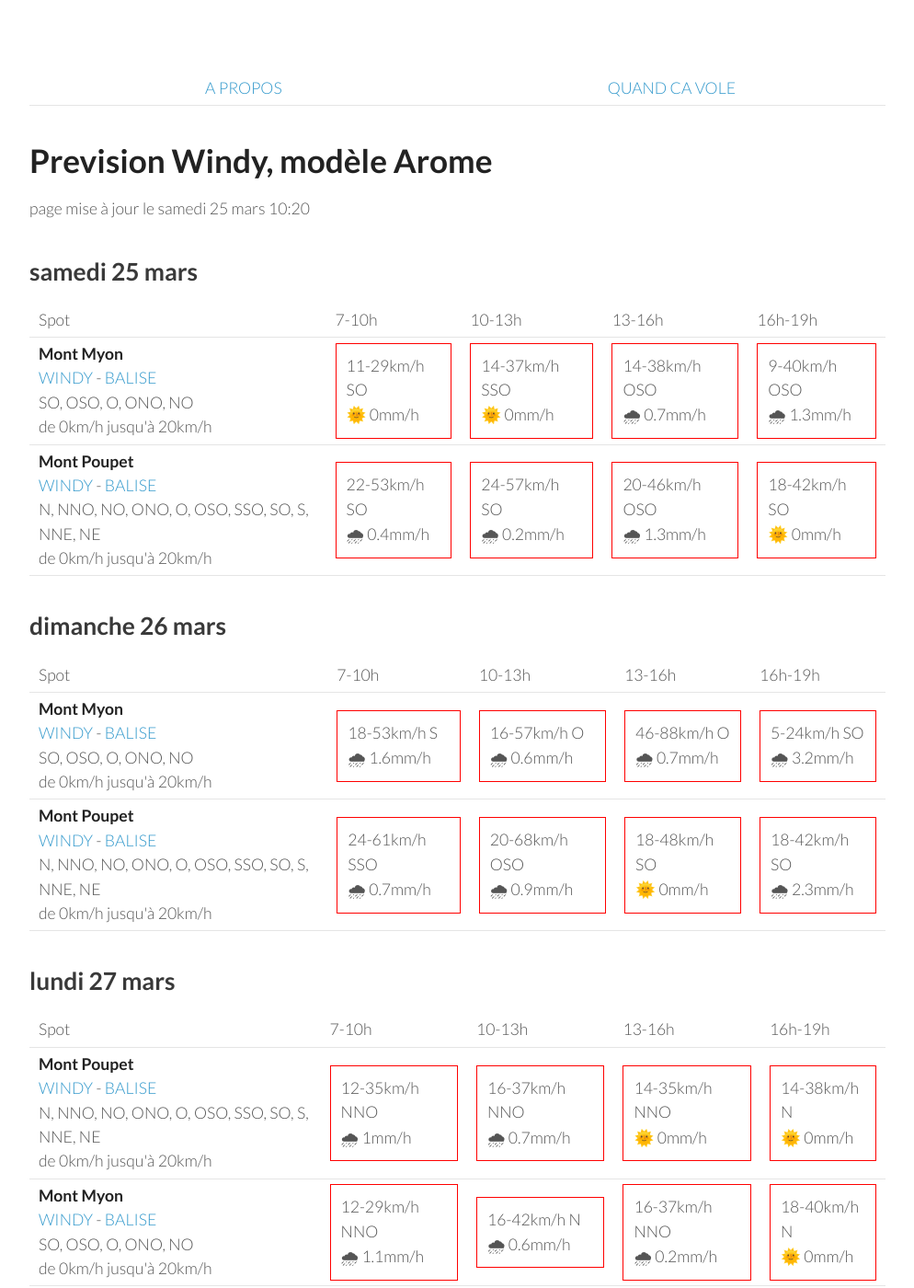
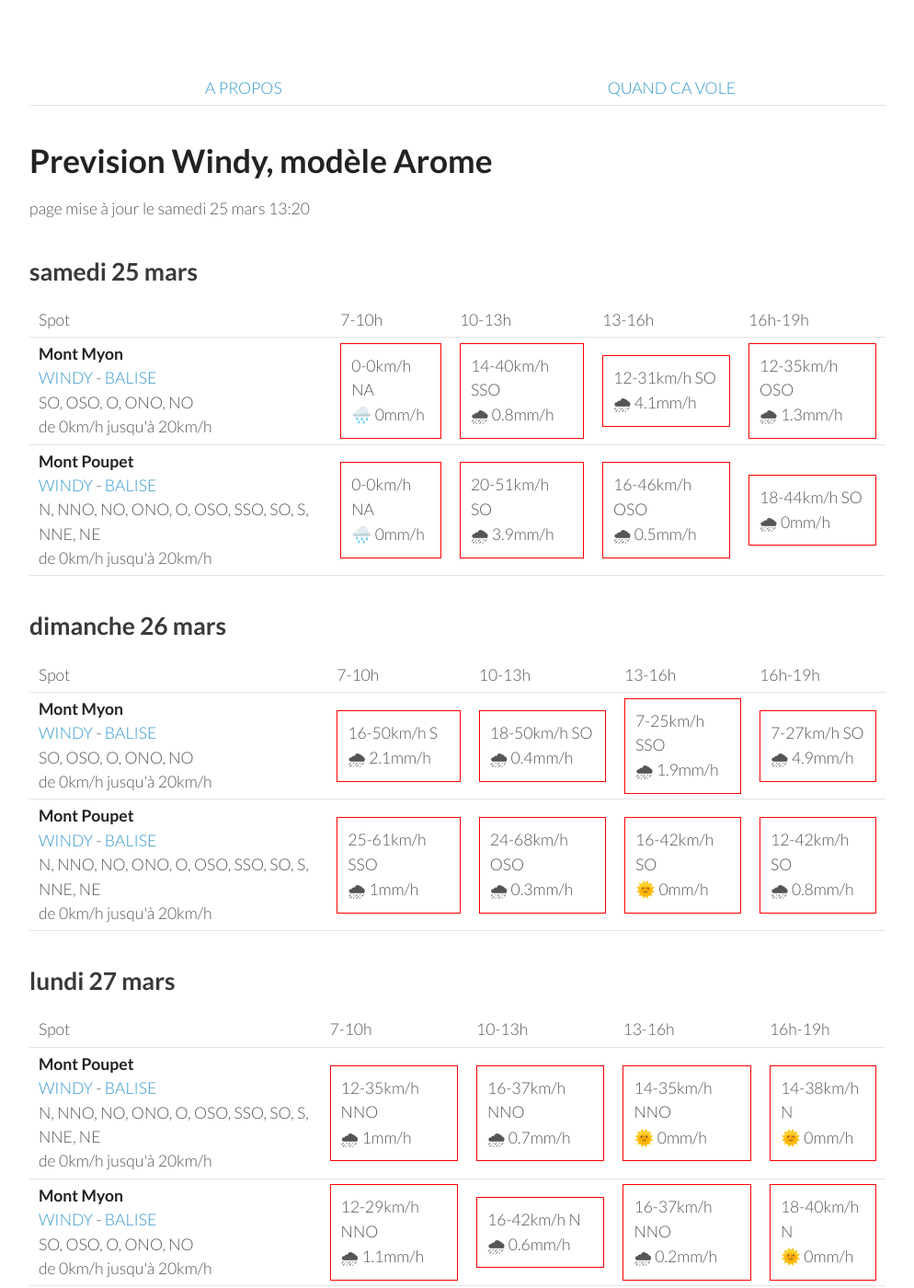
Before and after one commit to parapente-dans-le-nord/parapente-dans-le-nord.github.io, a Jekyll site: the page built from jura.markdown, in a window 1280 px wide and 1400 px high. Shown: the whole window at 92% size, without its empty margins (26-1020 px from the left). Built offline with Jekyll 4.4.1, drawn with Linux system fonts in a browser that asks for light colours.

Commit message:
update index.markdown

```diff
--- a/jura.markdown
+++ b/jura.markdown
@@ -7,7 +7,7 @@ title:  "Tous les spots"
 {: .links}
 
 # Prevision Windy, modèle Arome
-page mise à jour le samedi 25 mars 10:20
+page mise à jour le samedi 25 mars 13:20
 
 ## samedi 25 mars
 
@@ -24,21 +24,19 @@ page mise à jour le samedi 25 mars 10:20
 <tr>
         <td><strong>Mont Myon</strong><br><a href="https://windy.com/46.331/5.397?45.898,5.394,8,m:eWoagj8">WINDY</a> - <span class=""><a href="http://www.balisemeteo.com/balise.php?idBalise=70">BALISE</a> </span><br> <span class="vent-favorable">SO, OSO, O, ONO, NO</span><br><span class="force-vent">de 0km/h jusqu'à 20km/h</span> </td>
 
-            <td><div class="not-flyable"><p>11-29km/h SO</p><p>🌞 0mm/h</p></div></td>
-            <td><div class="not-flyable"><p>14-37km/h SSO</p><p>🌞 0mm/h</p></div></td>
-            <td><div class="not-flyable"><p>14-38km/h OSO</p><p>🌧 0.7mm/h</p></div></td>
-            <td><div class="not-flyable"><p>9-40km/h OSO</p><p>🌧 1.3mm/h</p></div></td>
-
+            <td><div class="not-flyable"><p>0-0km/h NA</p><p>🌧️ 0mm/h</p></div></td>
+            <td><div class="not-flyable"><p>14-40km/h SSO</p><p>🌧 0.8mm/h</p></div></td>
+            <td><div class="not-flyable"><p>12-31km/h SO</p><p>🌧 4.1mm/h</p></div></td>
+            <td><div class="not-flyable"><p>12-35km/h OSO</p><p>🌧 1.3mm/h</p></div></td>
 
     </tr>
 <tr>
         <td><strong>Mont Poupet</strong><br><a href="https://windy.com/46.970/5.876?46.541,5.876,8">WINDY</a> - <span class=""><a href="http://www.balisemeteo.com/balise.php?idBalise=92">BALISE</a> </span><br> <span class="vent-favorable">N, NNO, NO, ONO, O, OSO, SSO, SO, S, NNE, NE</span><br><span class="force-vent">de 0km/h jusqu'à 20km/h</span> </td>
 
-            <td><div class="not-flyable"><p>22-53km/h SO</p><p>🌧 0.4mm/h</p></div></td>
-            <td><div class="not-flyable"><p>24-57km/h SO</p><p>🌧 0.2mm/h</p></div></td>
-            <td><div class="not-flyable"><p>20-46km/h OSO</p><p>🌧 1.3mm/h</p></div></td>
-            <td><div class="not-flyable"><p>18-42km/h SO</p><p>🌞 0mm/h</p></div></td>
-
+            <td><div class="not-flyable"><p>0-0km/h NA</p><p>🌧️ 0mm/h</p></div></td>
+            <td><div class="not-flyable"><p>20-51km/h SO</p><p>🌧 3.9mm/h</p></div></td>
+            <td><div class="not-flyable"><p>16-46km/h OSO</p><p>🌧 0.5mm/h</p></div></td>
+            <td><div class="not-flyable"><p>18-44km/h SO</p><p>🌧 0mm/h</p></div></td>
 
     </tr>
 
@@ -60,20 +58,20 @@ page mise à jour le samedi 25 mars 10:20
 <tr>
         <td><strong>Mont Myon</strong><br><a href="https://windy.com/46.331/5.397?45.898,5.394,8,m:eWoagj8">WINDY</a> - <span class=""><a href="http://www.balisemeteo.com/balise.php?idBalise=70">BALISE</a> </span><br> <span class="vent-favorable">SO, OSO, O, ONO, NO</span><br><span class="force-vent">de 0km/h jusqu'à 20km/h</span> </td>
 
-            <td><div class="not-flyable"><p>18-53km/h S</p><p>🌧 1.6mm/h</p></div></td>
-            <td><div class="not-flyable"><p>16-57km/h O</p><p>🌧 0.6mm/h</p></div></td>
-            <td><div class="not-flyable"><p>46-88km/h O</p><p>🌧 0.7mm/h</p></div></td>
-            <td><div class="not-flyable"><p>5-24km/h SO</p><p>🌧 3.2mm/h</p></div></td>
+            <td><div class="not-flyable"><p>16-50km/h S</p><p>🌧 2.1mm/h</p></div></td>
+            <td><div class="not-flyable"><p>18-50km/h SO</p><p>🌧 0.4mm/h</p></div></td>
+            <td><div class="not-flyable"><p>7-25km/h SSO</p><p>🌧 1.9mm/h</p></div></td>
+            <td><div class="not-flyable"><p>7-27km/h SO</p><p>🌧 4.9mm/h</p></div></td>
 
 
     </tr>
 <tr>
         <td><strong>Mont Poupet</strong><br><a href="https://windy.com/46.970/5.876?46.541,5.876,8">WINDY</a> - <span class=""><a href="http://www.balisemeteo.com/balise.php?idBalise=92">BALISE</a> </span><br> <span class="vent-favorable">N, NNO, NO, ONO, O, OSO, SSO, SO, S, NNE, NE</span><br><span class="force-vent">de 0km/h jusqu'à 20km/h</span> </td>
 
-            <td><div class="not-flyable"><p>24-61km/h SSO</p><p>🌧 0.7mm/h</p></div></td>
-            <td><div class="not-flyable"><p>20-68km/h OSO</p><p>🌧 0.9mm/h</p></div></td>
-            <td><div class="not-flyable"><p>18-48km/h SO</p><p>🌞 0mm/h</p></div></td>
-            <td><div class="not-flyable"><p>18-42km/h SO</p><p>🌧 2.3mm/h</p></div></td>
+            <td><div class="not-flyable"><p>25-61km/h SSO</p><p>🌧 1mm/h</p></div></td>
+            <td><div class="not-flyable"><p>24-68km/h OSO</p><p>🌧 0.3mm/h</p></div></td>
+            <td><div class="not-flyable"><p>16-42km/h SO</p><p>🌞 0mm/h</p></div></td>
+            <td><div class="not-flyable"><p>12-42km/h SO</p><p>🌧 0.8mm/h</p></div></td>
 
 
     </tr>
```
